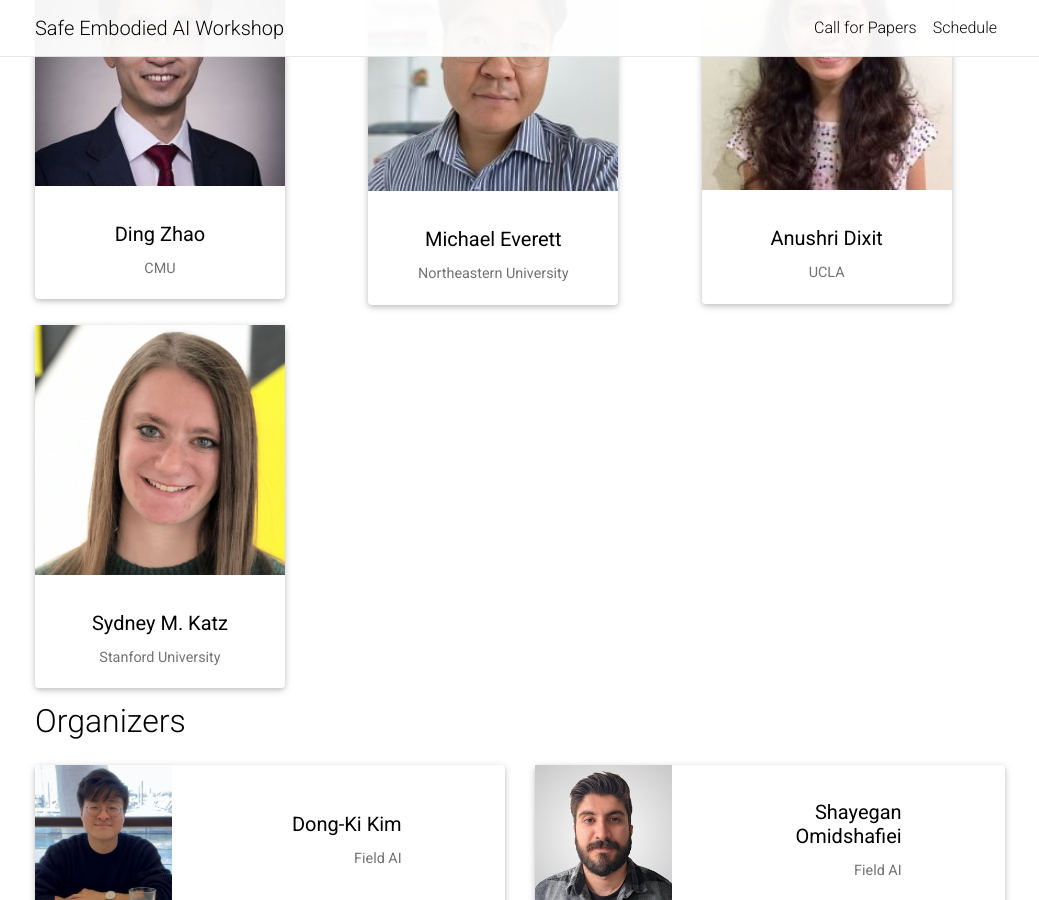
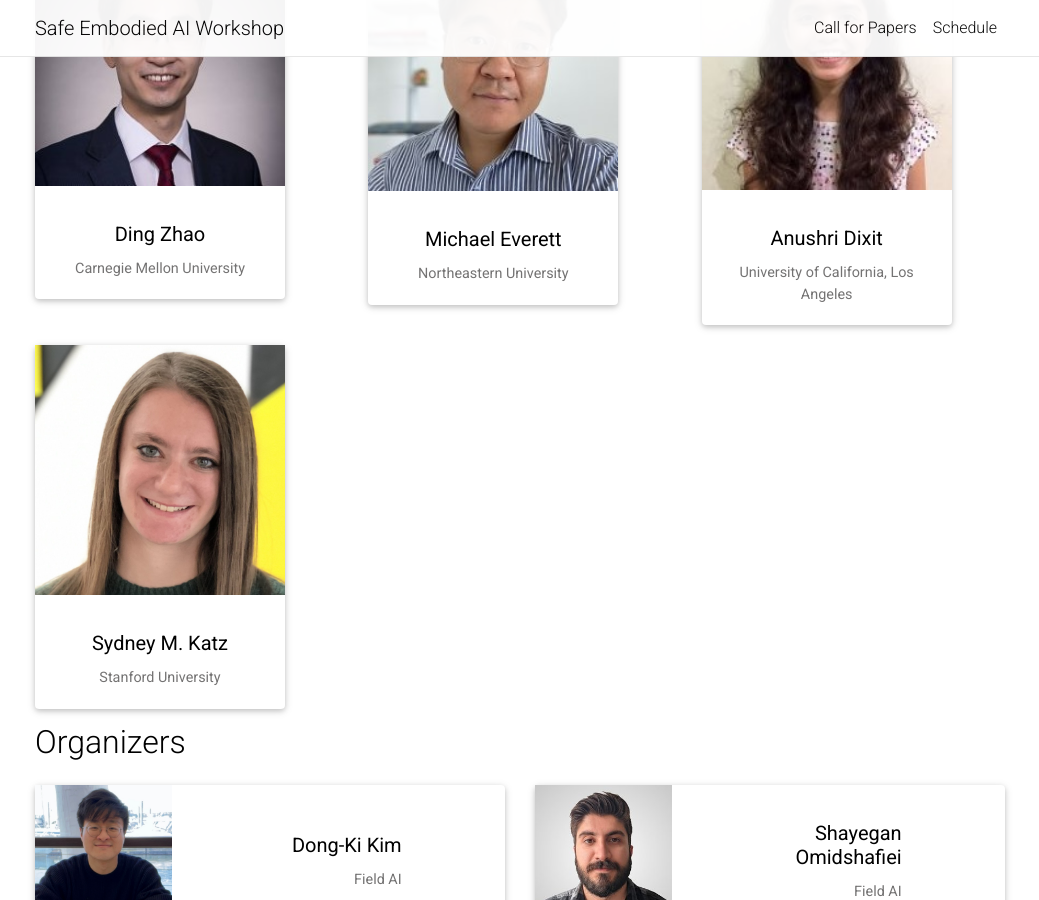
Before and after one commit to safe-embodied-ai/safe-embodied-ai.github.io, a Jekyll site: the page built from index.md, in a window 1280 px wide and 900 px high, scrolled down 1833 px. Shown: the whole window, without its empty margins (120-1159 px from the left). Built offline with Jekyll 4.4.1, drawn with Linux system fonts in a browser that asks for light colours; full-size pictures stand in for the smaller copies a plugin makes; comment, search, counter and statistics services are not loaded; a style sheet for code colours, icons or effects is not loaded.

Commit message:
affiliation update

```diff
--- a/index.md
+++ b/index.md
@@ -44,13 +44,13 @@ Please visit the [Call for papers](https://safe-embodied-ai.github.io/cfp) page
       {% include people.html name="Michael Ryoo" affiliation="Salesforce AI Research, Stony Brook University" url="http://michaelryoo.com/" img="assets/img/speakers/michael.jpeg"%}
     </div>
     <div class="col-sm-4">
-      {% include people.html name="Ding Zhao" affiliation="CMU" url="https://safeai-lab.github.io/" img="assets/img/speakers/ding.jpeg"%}
+      {% include people.html name="Ding Zhao" affiliation="Carnegie Mellon University" url="https://safeai-lab.github.io/" img="assets/img/speakers/ding.jpeg"%}
     </div>
     <div class="col-sm-4">
       {% include people.html name="Michael Everett" affiliation="Northeastern University" url="https://mfe7.github.io/" img="assets/img/speakers/michael.jpg"%}
     </div>
     <div class="col-sm-4">
-      {% include people.html name="Anushri Dixit" affiliation="UCLA" url="https://www.anushridixit.com/" img="assets/img/speakers/anushri.jpeg"%}
+      {% include people.html name="Anushri Dixit" affiliation="University of California, Los Angeles" url="https://www.anushridixit.com/" img="assets/img/speakers/anushri.jpeg"%}
     </div>
     <div class="col-sm-4">
       {% include people.html name="Sydney M. Katz" affiliation="Stanford University" url="https://sydneymkatz.com/" img="assets/img/speakers/sydney.jpg"%}
```
